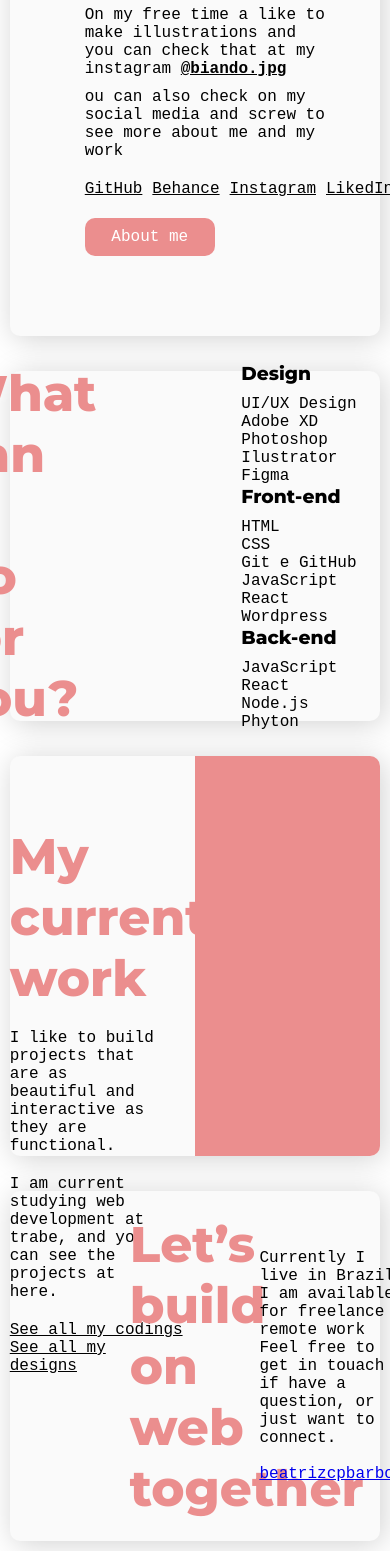
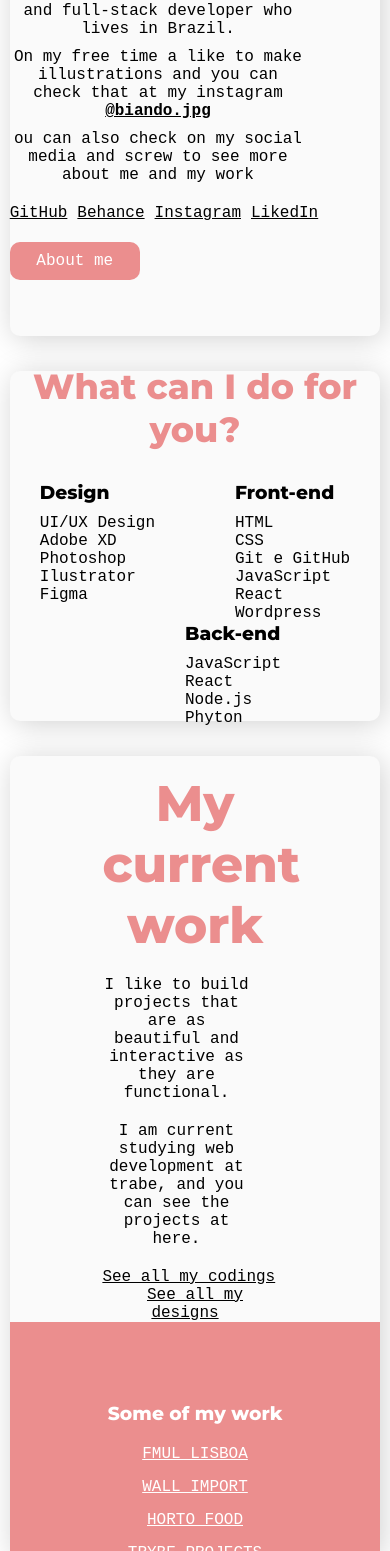
Before and after one commit to beatrizcpbarbosa/beatrizcpbarbosa.github.io, a plain HTML site: page index.html in a window 390 px wide. Shown: the part 449-2000 px from the top of the page. Drawn offline with Linux system fonts and the light colour scheme; a web font is replaced by a local one.

Commit message:
inicio media query

```diff
--- a/index.html
+++ b/index.html
@@ -35,14 +35,14 @@
                 <h1>Hello.</h1>
 
                 <p>My name is Beatriz Barbosa. I like to call myself coding designer, I’m a web designer and full-stack developer who lives in Brazil.</p>
-                <p>On my free time a like to make illustrations and you can check that at my instagram <strong><a href="">@biando.jpg</a></strong></p>
+                <p>On my free time a like to make illustrations and you can check that at my instagram <strong><a href="https://www.instagram.com/biando.jpg/" target="_blank">@biando.jpg</a></strong></p>
                 <p>ou can also check on my social media and screw to see more about me and my work</p>
 
                 <ul>
-                    <li><a href="">GitHub</a></li>
-                    <li><a href="">Behance</a></li>
-                    <li><a href="">Instagram</a></li>
-                    <li><a href="">LikedIn</a></li>
+                    <li><a href="https://github.com/beatrizcpbarbosa" target="_blank">GitHub</a></li>
+                    <li><a href="https://www.behance.net/beatrizcpbarbosa" target="_blank">Behance</a></li>
+                    <li><a href="https://www.instagram.com/beatrizcpbarbosa/" target="_blank">Instagram</a></li>
+                    <li><a href="https://www.linkedin.com/in/beatrizcpbarbosa/" target="_blank">LikedIn</a></li>
                 </ul>
 
                 <div id="btn">About me</div>
@@ -98,12 +98,21 @@
                 <h2>My current work</h2>
                 <p>I like to build projects that are as beautiful and interactive as they are functional.</p>
                 <p>I am current studying web development at trabe, and you can see the projects at here. </p>
-                <a href=" link " target="_blank"> See all my  codings </a>
-                <a href=" link " target="_blank"> See all my designs </a>
+                <a href="https://github.com/beatrizcpbarbosa" target="_blank"> See all my  codings </a>
+                <a href="https://www.behance.net/beatrizcpbarbosa" target="_blank"> See all my designs </a>
             </div>
 
             <div id="content-aside-work">
-
+                <div class="content-projects">
+                    <h3>Some of my work</h3>
+                    <ul>
+                        <li><a href="">FMUL LISBOA</a></li>
+                        <li><a href="">WALL IMPORT</a></li>
+                        <li><a href="">HORTO FOOD</a></li>
+                        <li><a href="">TRYBE PROJECTS</a></li>
+                        <li><a href="">TO DO LIST</a></li>
+                    </ul>
+                </div>
             </div>
 
         </section>
@@ -122,7 +131,7 @@
         <footer>
             <p>Beatriz Barbosa</p>
             <div>
-                <a href="https://www.linkedin.com/in/beatrizcpbarbosa/" target="_blank">Behance</a>
+                <a href="https://www.behance.net/beatrizcpbarbosa" target="_blank">Behance</a>
                 <a href="https://www.linkedin.com/in/beatrizcpbarbosa/" target="_blank">LinkedIn</a>
                 <a href="https://github.com/beatrizcpbarbosa" target="_blank">GitHub</a>
             </div>
--- a/style.css
+++ b/style.css
@@ -134,9 +134,13 @@ main {
     font-weight: 550;
     width: 200px;
 }
+
+/* .conteiner-habilidades div + div {
+    margin-left: 80px;
+} */
 /* habilidades  */
 
-/* works  */
+/* work */
 #work{
     height: 400px;
     width: 95%;
@@ -153,8 +157,8 @@ main {
     width: 50%;
     margin: 0 auto;
     margin-top: 70px;
+}
 
-}
 #content-work h2 {
     font-family: 'Montserrat', sans-serif;
     font-weight: 700;
@@ -179,6 +183,26 @@ main {
     height: 400px;
     width: 470px;
 }
+
+.content-projects {
+    color: white;
+    text-align: center;
+    margin-top: 80px;
+}
+
+.content-projects h3 {
+    font-family: 'Montserrat', sans-serif;
+    margin-bottom: 20px;
+}
+
+.content-projects a {
+    color: white;
+}
+
+.content-projects li {
+  margin-bottom: 15px;
+}
+/* works  */
 
 /* contact  */
 #contact{
@@ -207,7 +231,7 @@ main {
     margin-left: 120px;
 }
 
-#conteiner-contact a{
+#email {
     color: black;
 }
 /* contact  */
@@ -221,3 +245,79 @@ footer{
     justify-content: space-between;
     align-items: center;
 }
+
+footer a {
+    color: black;
+}
+/* footer  */
+
+/* about me */
+
+/* media queries */
+@media screen and (max-width: 1024px) {
+	main {
+        flex-direction: column;
+        /* justify-content: center; */
+    }
+
+    #content-aside {
+        background-color: #EB8E8E;
+        height: 200px;
+        width: 100%;
+        border-radius: 10px 10px 0px 0px;
+    }
+
+    #content-main {
+        margin-top: 30px;
+        text-align: center;
+        margin-left: 0px;
+        display: flex;
+        flex-direction: column;
+        justify-content: center;
+    }
+
+
+    #habilidades {
+        flex-direction: column;
+    }
+
+    #habilidades h2 {
+        margin-right: 0px;
+        width: 100%;
+        font-size: 35px;
+        text-align: center;
+        margin-bottom: 30px;
+
+    }
+
+    .lista-habilidades h3 {
+        width: 100px;
+    }
+
+    .conteiner-habilidades div + div {
+        margin-left: 80px;
+    }
+
+    #work{
+        flex-direction: column;
+        height: 800px;
+        justify-content: center;
+        margin-bottom: 20px;
+    }
+
+    #content-work {
+        /* width: 50%;
+        margin: 0 auto;
+        margin-top: 70px;   */
+        text-align: center;
+        align-self: center;
+    }
+
+    #content-aside-work {
+        background-color: #EB8E8E;
+        border-radius: 0px 0px 10px 10px;
+        height: 400px;
+        width: 100%;
+    }
+
+}
```
